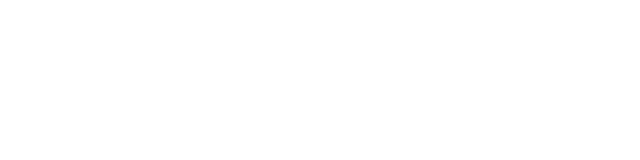
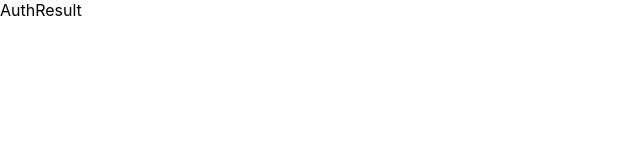
Before and after one commit to skymill2000/fintech0627, a React (Create React App) app in the folder fintech/: page /authResult in a window 1280 px wide. Before the commit this address had no page. Shown: the top 160 px of the page, without its empty margins (0-640 px from the left). Built offline with nearby package versions, Linux system fonts and the light colour scheme.

Commit message:
사용자 인증처리 페이지 추가

```diff
--- a/fintech/src/App.js
+++ b/fintech/src/App.js
@@ -4,12 +4,14 @@
 import AxiosTest from "./pages/AxiosTest";
 import NewsApiPage from "./pages/NewsApiPage";
 import IndexPage from "./pages/IndexPage";
+import AuthResult from "./pages/AuthResult";
 
 function App() {
   return (
     <BrowserRouter>
       <Routes>
         <Route path="/" element={<IndexPage />}></Route>
+        <Route path="/authResult" element={<AuthResult />}></Route>
       </Routes>
     </BrowserRouter>
   );
--- /dev/null
+++ b/fintech/src/pages/AuthResult.js
@@ -0,0 +1,7 @@
+import React from "react";
+
+const AuthResult = () => {
+  return <div>AuthResult</div>;
+};
+
+export default AuthResult;
```
